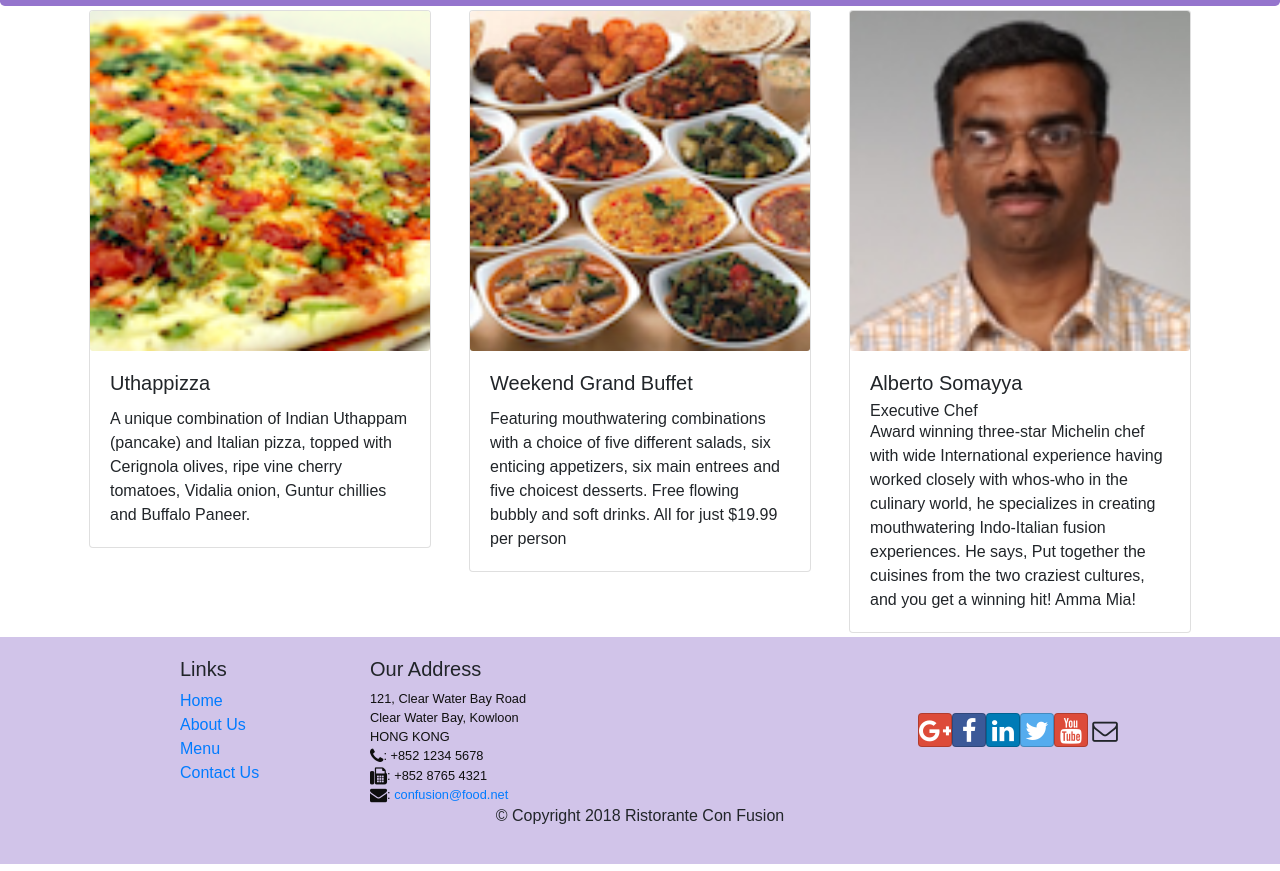
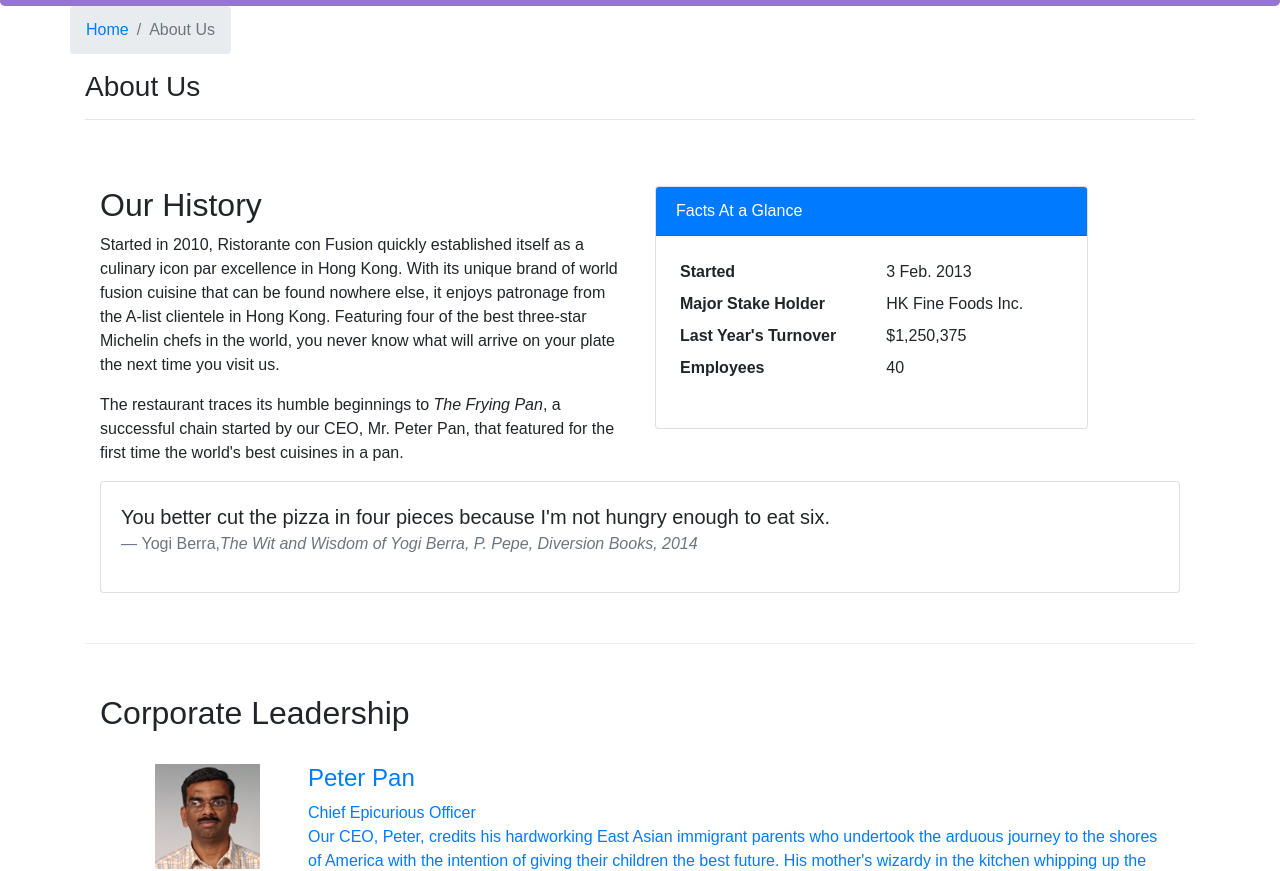
Before and after one commit to s-any-ok/React, a React (Create React App) app: page /aboutus in a window 1280 px wide. Before the commit this address led to /home. Shown: the part 336-1207 px from the top of the page. Built offline with nearby package versions, Linux system fonts and the light colour scheme.

Commit message:
Assignment 2

```diff
--- /dev/null
+++ b/src/components/AboutComponent.js
@@ -0,0 +1,117 @@
+import React from "react";
+import {
+  Breadcrumb,
+  BreadcrumbItem,
+  Card,
+  CardBody,
+  CardHeader,
+  Media,
+} from "reactstrap";
+import { Link } from "react-router-dom";
+
+function About(props) {
+  function RenderLeader({ leader }) {
+    return (
+      <div key={leader.id} className="col-12 mt-4">
+        <Media tag="li">
+          <Media left middle>
+            <Media object src={leader.image} alt={leader.name} />
+          </Media>
+          <Media right middle className="ml-5">
+            <Media heading>{leader.name}</Media>
+            <Media small="true">{leader.designation}</Media>
+            <p>{leader.description}</p>
+          </Media>
+        </Media>
+      </div>
+    );
+  }
+
+  const leaders = props.leaders.map((leader) => {
+    return <RenderLeader leader={leader} />;
+  });
+
+  return (
+    <div className="container">
+      <div className="row">
+        <Breadcrumb>
+          <BreadcrumbItem>
+            <Link to="/home">Home</Link>
+          </BreadcrumbItem>
+          <BreadcrumbItem active>About Us</BreadcrumbItem>
+        </Breadcrumb>
+        <div className="col-12">
+          <h3>About Us</h3>
+          <hr />
+        </div>
+      </div>
+      <div className="row row-content">
+        <div className="col-12 col-md-6">
+          <h2>Our History</h2>
+          <p>
+            Started in 2010, Ristorante con Fusion quickly established itself as
+            a culinary icon par excellence in Hong Kong. With its unique brand
+            of world fusion cuisine that can be found nowhere else, it enjoys
+            patronage from the A-list clientele in Hong Kong. Featuring four of
+            the best three-star Michelin chefs in the world, you never know what
+            will arrive on your plate the next time you visit us.
+          </p>
+          <p>
+            The restaurant traces its humble beginnings to{" "}
+            <em>The Frying Pan</em>, a successful chain started by our CEO, Mr.
+            Peter Pan, that featured for the first time the world's best
+            cuisines in a pan.
+          </p>
+        </div>
+        <div className="col-12 col-md-5">
+          <Card>
+            <CardHeader className="bg-primary text-white">
+              Facts At a Glance
+            </CardHeader>
+            <CardBody>
+              <dl className="row p-1">
+                <dt className="col-6">Started</dt>
+                <dd className="col-6">3 Feb. 2013</dd>
+                <dt className="col-6">Major Stake Holder</dt>
+                <dd className="col-6">HK Fine Foods Inc.</dd>
+                <dt className="col-6">Last Year's Turnover</dt>
+                <dd className="col-6">$1,250,375</dd>
+                <dt className="col-6">Employees</dt>
+                <dd className="col-6">40</dd>
+              </dl>
+            </CardBody>
+          </Card>
+        </div>
+        <div className="col-12">
+          <Card>
+            <CardBody className="bg-faded">
+              <blockquote className="blockquote">
+                <p className="mb-0">
+                  You better cut the pizza in four pieces because I'm not hungry
+                  enough to eat six.
+                </p>
+                <footer className="blockquote-footer">
+                  Yogi Berra,
+                  <cite title="Source Title">
+                    The Wit and Wisdom of Yogi Berra, P. Pepe, Diversion Books,
+                    2014
+                  </cite>
+                </footer>
+              </blockquote>
+            </CardBody>
+          </Card>
+        </div>
+      </div>
+      <div className="row row-content">
+        <div className="col-12">
+          <h2>Corporate Leadership</h2>
+        </div>
+        <div className="col-12">
+          <Media list>{leaders}</Media>
+        </div>
+      </div>
+    </div>
+  );
+}
+
+export default About;
--- a/src/components/MainComponent.js
+++ b/src/components/MainComponent.js
@@ -3,6 +3,7 @@
 import Home from "./HomeComponent";
 import Menu from "./MenuComponent";
 import Contact from "./ContactComponent";
+import About from "./AboutComponent";
 import DishDetail from "./DishdetailComponent";
 import Header from "./HeaderComponent";
 import Footer from "./FooterComponent";
@@ -59,6 +60,11 @@
             component={() => <Menu dishes={this.state.dishes} />}
           />
           <Route path="/menu/:dishId" component={DishWithId} />
+          <Route
+            exact
+            path="/aboutus"
+            component={() => <About leaders={this.state.leaders} />}
+          />
           <Route exact path="/contactus" component={Contact} />
           <Redirect to="/home" />
         </Switch>
```
